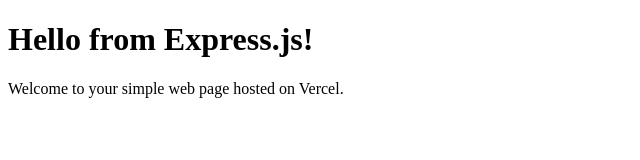
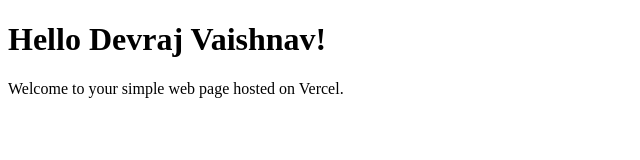
Before and after one commit to DevrajVaishnav05/test, a website: page public/index.html in a window 1280 px wide. Shown: the whole page, without its empty margins (0-640 px from the left). Drawn offline with Linux system fonts and the light colour scheme.

Commit message:
index file change

```diff
--- a/package.json
+++ b/package.json
@@ -2,8 +2,12 @@
   "name": "test",
   "version": "1.0.0",
   "main": "index.js",
+  "engines": {
+    "node":"22.x"
+  },
   "scripts": {
-    "test": "echo \"Error: no test specified\" && exit 1"
+    "test": "echo \"Error: no test specified\" && exit 1",
+    "start": "node index.js"
   },
   "keywords": [],
   "author": "",
--- a/public/index.html
+++ b/public/index.html
@@ -6,7 +6,7 @@
   <title>My Express App</title>
 </head>
 <body>
-  <h1>Hello from Express.js!</h1>
+  <h1>Hello Devraj Vaishnav!</h1>
   <p>Welcome to your simple web page hosted on Vercel.</p>
 </body>
 </html>
```
